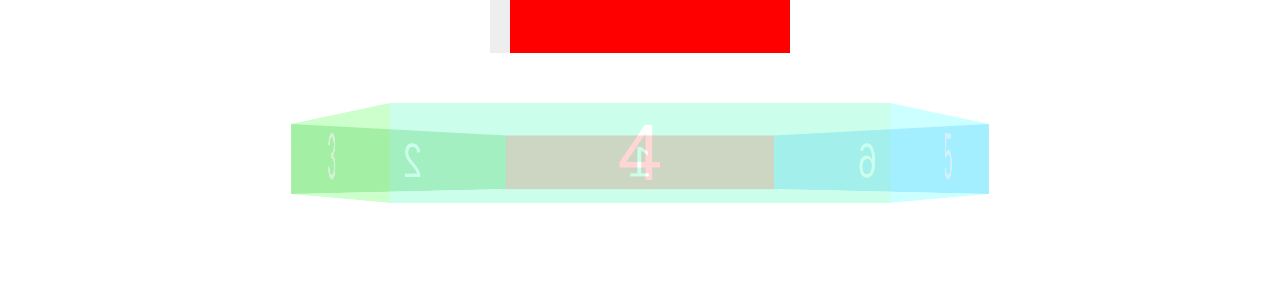
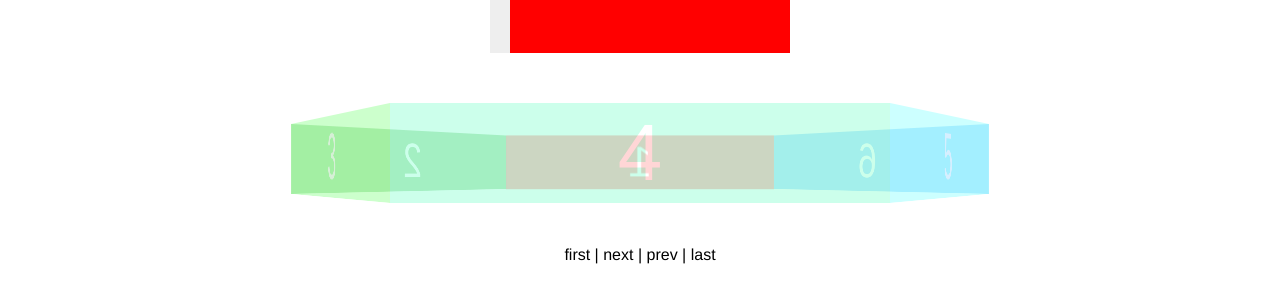
Before and after one commit to max-power/swipeslide, a plain HTML site: page demo/index.html in a window 1280 px wide. Shown: the part 754-1047 px from the top of the page. Drawn offline with Linux system fonts and the light colour scheme.

Commit message:
fix 3d slider

```diff
--- a/demo/index.html
+++ b/demo/index.html
@@ -195,6 +195,12 @@
       <li style="background: #0ff;">5</li>
       <li style="background: #09f;"><a class="next">6</a></li>
     </ul>
+    <div style="text-align:center">
+      <a class="first">first</a> |
+      <a class="next">next</a> |
+      <a class="prev">prev</a> |
+      <a class="last">last</a>
+    </div>
   </section>
 
 </body>
--- a/swipeslide.js
+++ b/swipeslide.js
@@ -175,7 +175,7 @@ $.extend(SwipeSlide3D.prototype, {
   },
   animationProperties: function(distance) {
     var vectors = [0,0,0]; vectors[this.options.vertical?0:1] = 1;
-    var delta = (this.alpha * distance / this.dimension) - (this.alpha * this.currentPage) - (this.revolution * 360 / this.alpha)
+    var delta = (this.alpha * distance / this.dimension) - (this.alpha * this.currentPage) - (this.revolution * 360)
     return { translate3d: '0,0,'+ -this.radius + 'px', rotate3d: vectors.join(',') +','+ delta + 'deg' }
   },
   positionSlide: function(i, slide){
```
